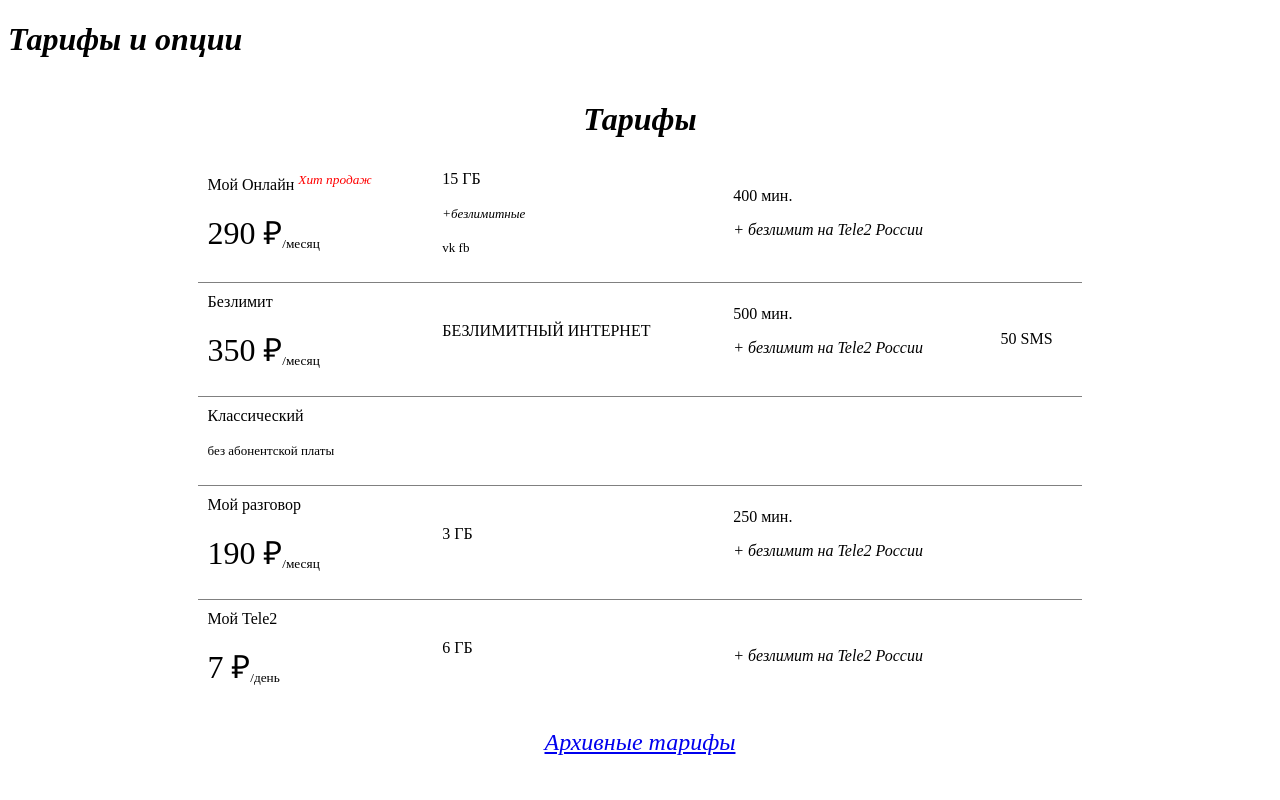
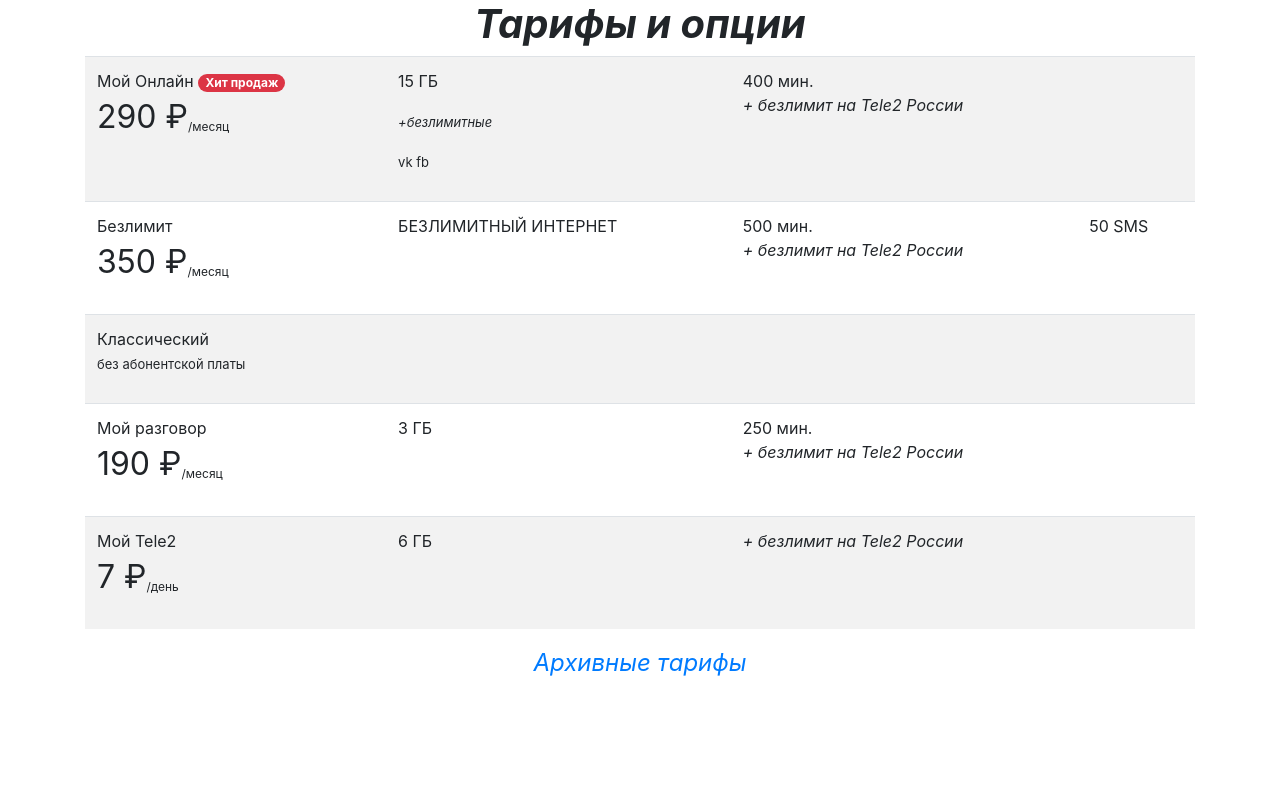
Before and after one commit to Sokolovskaia/HW9_Tele2, a Flask app: page / in a window 1280 px wide. Run offline with Flask 2, Linux system fonts and the light colour scheme; some libraries are stand-ins or nearby versions.

Commit message:
Fixed #4

```diff
--- a/app/templates/index.html
+++ b/app/templates/index.html
@@ -5,19 +5,27 @@
     <meta name="viewport"
           content="width=device-width, user-scalable=no, initial-scale=1.0, maximum-scale=1.0, minimum-scale=1.0">
     <meta http-equiv="X-UA-Compatible" content="ie=edge">
+    <link rel="stylesheet" href="https://stackpath.bootstrapcdn.com/bootstrap/4.2.1/css/bootstrap.min.css"
+          integrity="sha384-GJzZqFGwb1QTTN6wy59ffF1BuGJpLSa9DkKMp0DgiMDm4iYMj70gZWKYbI706tWS" crossorigin="anonymous">
     <title>Тарифы сотовой связи Tele2, самые выгодные тарифы Республики Татарстан для мобильного телефона</title>
 </head>
 <body>
-<h1 align="left"><b><i>Тарифы и опции</i></b></h1>
-<table rules="rows" align="center" cellspacing="10" cellpadding="10" width="70%">
-    <caption align="center"><h1><b><i>Тарифы </i></b></h1></caption>
+
+<h1 align="center"><b><i>Тарифы и опции</i></b></h1>
+
+<div class="container">
+    <div class="row">
+        <div class="col">
+
+            <table class="table table-striped">
+
 
                 {% for item in actual %}
                 <tr>
                     <td>{{item.name}}
 
                         {% if item.hit == True %}
-            <i style="color:red"><sup>Хит продаж</sup></i>
+                        <span class="badge badge-pill badge-danger">Хит продаж</span>
                         {% endif %}
 
                         <p>
@@ -59,7 +67,10 @@
                 </tr>
                 {% endfor %}
             </table>
+        </div>
+    </div>
+</div>
+
 <p align="center"><font size="+2"><a href="{{ url_for('archive') }}"><i>Архивные тарифы</i></a></font></p>
-
 </body>
 </html>
--- /dev/null
+++ b/pytest.ini
@@ -0,0 +1,3 @@
+[pytest]
+addopts = --cov app --cov-report html --doctest-modules --doctest-continue-on-failure --spec
+doctest_optionflags = ELLIPSIS NORMALIZE_WHITESPACE
--- a/requirements.txt
+++ b/requirements.txt
@@ -5,7 +5,9 @@
 Click==7.0
 colorama==0.4.1
 coverage==4.5.2
+dominate==2.3.5
 Flask==1.0.2
+Flask-Bootstrap==3.3.7.1
 heroku==0.1.4
 idna==2.8
 itsdangerous==1.1.0
@@ -26,5 +28,6 @@
 urllib3==1.24.1
 virtualenv==16.4.3
 virtualenv-clone==0.5.1
+visitor==0.1.3
 waitress==1.2.1
 Werkzeug==0.15.0
```
Also changed, not shown: app/templates/archive.html (+12 -4 lines), app/test/test_tariffs.py (+4 -1 lines), app/__init__.py (deleted), app/test/__init__.py (deleted). Lines whose indentation alone changed are shown as unchanged.
